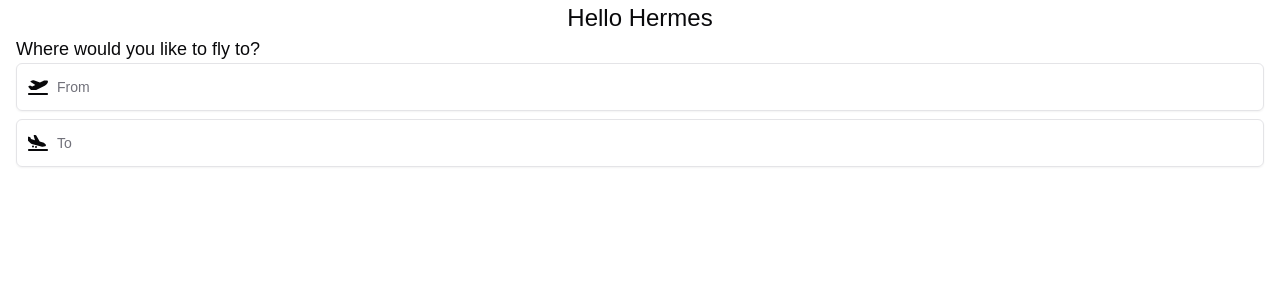
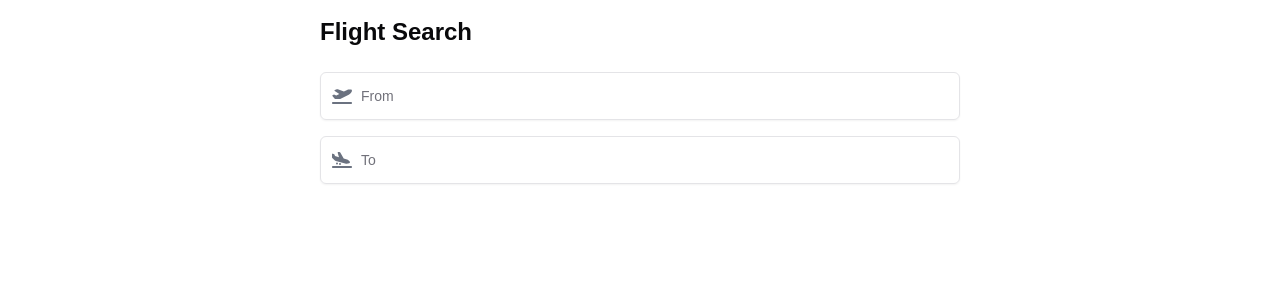
Before and after one commit to zaqreynolds/hermes, a Next.js app: page / in a window 1280 px wide. Shown: the top 300 px of the page. Built offline with nearby package versions, Linux system fonts and the light colour scheme.

Commit message:
chore(app): Update input state types and error handling
- Refactored input state types to use specific string type
- Added error handling for failed location fetch requests

```diff
--- a/app/page.tsx
+++ b/app/page.tsx
@@ -56,140 +56,194 @@ interface AmadeusLocation {
   // [key: string]: any; // Add other properties as needed
 }
 
+type LocationType = "origin" | "destination";
+
 export default function Home() {
-  const [searchOrigin, setSearchOrigin] = useState("");
-  const [searchDestination, setSearchDestination] = useState("");
+  const [searchOrigin, setSearchOrigin] = useState<string>("");
+  const [searchDestination, setSearchDestination] = useState<string>("");
   const [locationData, setLocationData] = useState<AmadeusLocation[]>([]);
-  const [activeInput, setActiveInput] = useState<
-    "origin" | "destination" | null
-  >(null);
-  const [originPopoverOpen, setOriginPopoverOpen] = useState(false);
-  const [destinationPopoverOpen, setDestinationPopoverOpen] = useState(false);
+  const [originPopoverOpen, setOriginPopoverOpen] = useState<boolean>(false);
+  const [destinationPopoverOpen, setDestinationPopoverOpen] =
+    useState<boolean>(false);
+  const [isLoading, setIsLoading] = useState<boolean>(false);
+  const [error, setError] = useState<string | null>(null);
 
   const debouncedOrigin = useDebounce(searchOrigin, 500);
   const debouncedDestination = useDebounce(searchDestination, 500);
 
   useEffect(() => {
-    const fetchLocations = async (keyword: string) => {
+    const fetchLocations = async (keyword: string): Promise<void> => {
+      if (!keyword.trim()) {
+        setLocationData([]);
+        return;
+      }
+
+      setIsLoading(true);
+      setError(null);
+
       try {
         const response = await fetch(
-          `/api/amadeus/locations?keyword=${keyword}`
+          `/api/amadeus/locations?keyword=${encodeURIComponent(keyword)}`
         );
-        const data = await response.json();
-        console.log("data", data);
+
+        if (!response.ok) {
+          throw new Error("Failed to fetch locations");
+        }
+
+        const data: AmadeusLocation[] = await response.json();
         setLocationData(data);
       } catch (error) {
+        setError(error instanceof Error ? error.message : "An error occurred");
         console.error("Error fetching data:", error);
+      } finally {
+        setIsLoading(false);
       }
     };
 
     if (debouncedOrigin) {
       fetchLocations(debouncedOrigin);
-      // setActiveInput("origin");
       setOriginPopoverOpen(true);
     }
 
     if (debouncedDestination) {
       fetchLocations(debouncedDestination);
-      // setActiveInput("destination");
       setDestinationPopoverOpen(true);
     }
   }, [debouncedOrigin, debouncedDestination]);
 
-  const handleOriginClear = () => {
-    setSearchOrigin("");
-    setLocationData([]);
+  const handleLocationSelect = (
+    location: AmadeusLocation,
+    type: LocationType
+  ): void => {
+    if (type === "origin") {
+      setSearchOrigin(location.name);
+      setOriginPopoverOpen(false);
+    } else {
+      setSearchDestination(location.name);
+      setDestinationPopoverOpen(false);
+    }
   };
 
-  const handleDestinationClear = () => {
-    setSearchDestination("");
-    // setLocationData([null]);
-  };
+  const renderLocationList = (type: LocationType): React.ReactNode => (
+    <div className="max-h-64 overflow-y-auto">
+      {isLoading ? (
+        <div className="p-3 text-center text-gray-500">Loading...</div>
+      ) : error ? (
+        <div className="p-3 text-center text-red-500">{error}</div>
+      ) : locationData.length > 0 ? (
+        <ul className="divide-y divide-gray-100">
+          {locationData.map((location) => (
+            <li
+              key={location.id}
+              className="p-3 hover:bg-gray-50 cursor-pointer"
+              onClick={() => handleLocationSelect(location, type)}
+            >
+              <div className="flex items-center">
+                <div>
+                  <p className="font-medium">{location.name}</p>
+                  <p className="text-sm text-gray-500">
+                    {location.address.cityName}, {location.address.countryName}
+                  </p>
+                </div>
+                <span className="ml-auto text-sm text-gray-400">
+                  {location.iataCode}
+                </span>
+              </div>
+            </li>
+          ))}
+        </ul>
+      ) : (
+        <div className="p-3 text-center text-gray-500">No locations found</div>
+      )}
+    </div>
+  );
 
   return (
-    <div className="flex flex-col h-full w-full items-center">
-      <h1>Hello Hermes</h1>
-      <div className="flex w-full h-full flex-col px-4">
-        <h3>Where would you like to fly to?</h3>
-        <div className="relative flex items-center ">
+    <div className="w-full max-w-2xl mx-auto p-4">
+      <h1 className="text-2xl font-bold mb-6">Flight Search</h1>
+
+      <div className="space-y-4">
+        {/* Origin Input */}
+        <div className="relative">
           <Popover open={originPopoverOpen} onOpenChange={setOriginPopoverOpen}>
+            <PopoverTrigger asChild>
+              <div className="relative">
                 <FontAwesomeIcon
                   icon={faPlaneDeparture}
-              className="absolute left-3 h-5 w-5 mb-2"
+                  className="absolute left-3 top-1/2 -translate-y-1/2 h-5 w-5 text-gray-500"
                 />
-            <PopoverTrigger asChild>
                 <Input
-                id="origin_search"
-                className="w-full h-12 mb-2 px-10"
-                type="text"
+                  className="w-full h-12 pl-10 pr-10"
+                  placeholder="From"
                   value={searchOrigin}
-                placeholder="From"
-                onChange={(e) => setSearchOrigin(e.target.value)}
-                onFocus={() => {
-                  setActiveInput("origin");
-                  setOriginPopoverOpen(true);
-                }}
-                onBlur={() => setOriginPopoverOpen(false)}
+                  onChange={(e: React.ChangeEvent<HTMLInputElement>) =>
+                    setSearchOrigin(e.target.value)
+                  }
                 />
-            </PopoverTrigger>
+                {searchOrigin && (
                   <Button
                     type="button"
-              onClick={handleOriginClear}
                     variant="ghost"
-              className={`absolute right-1 mb-2 text-gray-400 ${
-                searchOrigin ? "flex" : "hidden"
-              }`}
+                    className="absolute right-2 top-1/2 -translate-y-1/2 h-8 w-8 p-0"
+                    onClick={() => setSearchOrigin("")}
                   >
-              <FontAwesomeIcon icon={faTimesCircle} className="" />
+                    <FontAwesomeIcon
+                      icon={faTimesCircle}
+                      className="text-gray-400"
+                    />
                   </Button>
-            <PopoverContent>
-              {locationData.length > 0 && (
-                <ul className="w-96">
-                  {locationData.map((location) => (
-                    <li key={location.id}>{location.name}</li>
-                  ))}
-                </ul>
                 )}
+              </div>
+            </PopoverTrigger>
+            <PopoverContent
+              className="w-[var(--radix-popover-trigger-width)] p-0"
+              sideOffset={4}
+            >
+              {renderLocationList("origin")}
             </PopoverContent>
           </Popover>
         </div>
-        <div className="relative flex items-center ">
+
+        {/* Destination Input */}
+        <div className="relative">
           <Popover
             open={destinationPopoverOpen}
             onOpenChange={setDestinationPopoverOpen}
           >
+            <PopoverTrigger asChild>
+              <div className="relative">
                 <FontAwesomeIcon
                   icon={faPlaneArrival}
-              className="absolute left-3 h-5 w-5 mb-2"
+                  className="absolute left-3 top-1/2 -translate-y-1/2 h-5 w-5 text-gray-500"
                 />
-            <PopoverTrigger asChild>
                 <Input
-                id="departure_search"
-                className="w-full h-12 mb-2 pl-10"
-                type="text"
+                  className="w-full h-12 pl-10 pr-10"
+                  placeholder="To"
                   value={searchDestination}
-                placeholder="To"
-                onChange={(e) => setSearchDestination(e.target.value)}
+                  onChange={(e: React.ChangeEvent<HTMLInputElement>) =>
+                    setSearchDestination(e.target.value)
+                  }
                 />
-            </PopoverTrigger>
+                {searchDestination && (
                   <Button
                     type="button"
-              onClick={handleDestinationClear}
                     variant="ghost"
-              className={`absolute right-1  mb-2 text-gray-400 ${
-                searchDestination ? "flex" : "hidden"
-              }`}
+                    className="absolute right-2 top-1/2 -translate-y-1/2 h-8 w-8 p-0"
+                    onClick={() => setSearchDestination("")}
                   >
-              <FontAwesomeIcon icon={faTimesCircle} className="" />
+                    <FontAwesomeIcon
+                      icon={faTimesCircle}
+                      className="text-gray-400"
+                    />
                   </Button>
-            <PopoverContent>
-              {locationData.length > 0 && (
-                <ul className="w-96">
-                  {locationData.map((location) => (
-                    <li key={location.id}>{location.name}</li>
-                  ))}
-                </ul>
                 )}
+              </div>
+            </PopoverTrigger>
+            <PopoverContent
+              className="w-[var(--radix-popover-trigger-width)] p-0"
+              sideOffset={4}
+            >
+              {renderLocationList("destination")}
             </PopoverContent>
           </Popover>
         </div>
```
Lines whose indentation alone changed are shown as unchanged.
